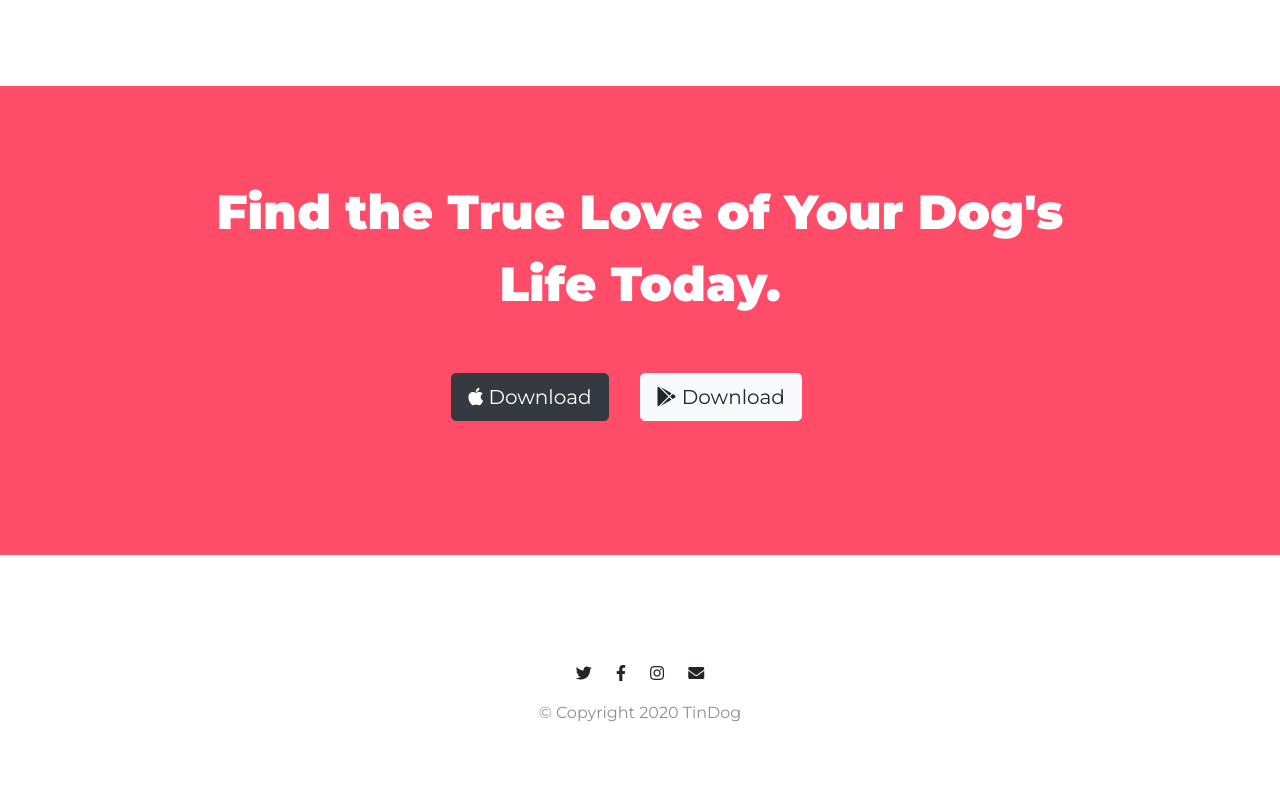
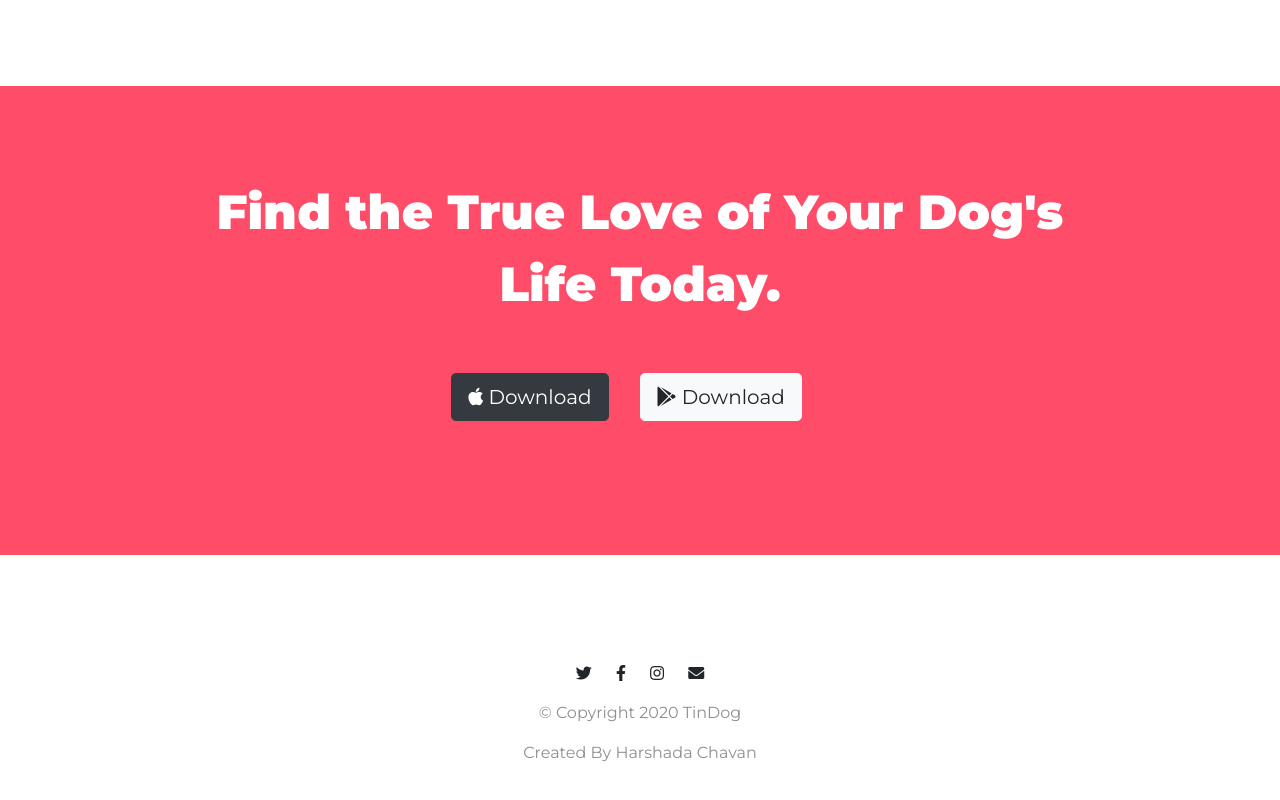
Before and after one commit to harshadaC29/Practice_tindog-website, a plain HTML site: page index.html in a window 1280 px wide. Shown: the part 2451-3251 px from the top of the page. Drawn offline with nearby package versions, Linux system fonts and the light colour scheme.

Commit message:
Small Change in index file

```diff
--- a/index.html
+++ b/index.html
@@ -234,6 +234,7 @@
     <i class="social-icon fas fa-envelope"></i>
 
     <p>© Copyright 2020 TinDog</p>
+    <p class="footer-creat">Created By Harshada Chavan</p>
 
   </footer>
 
```
